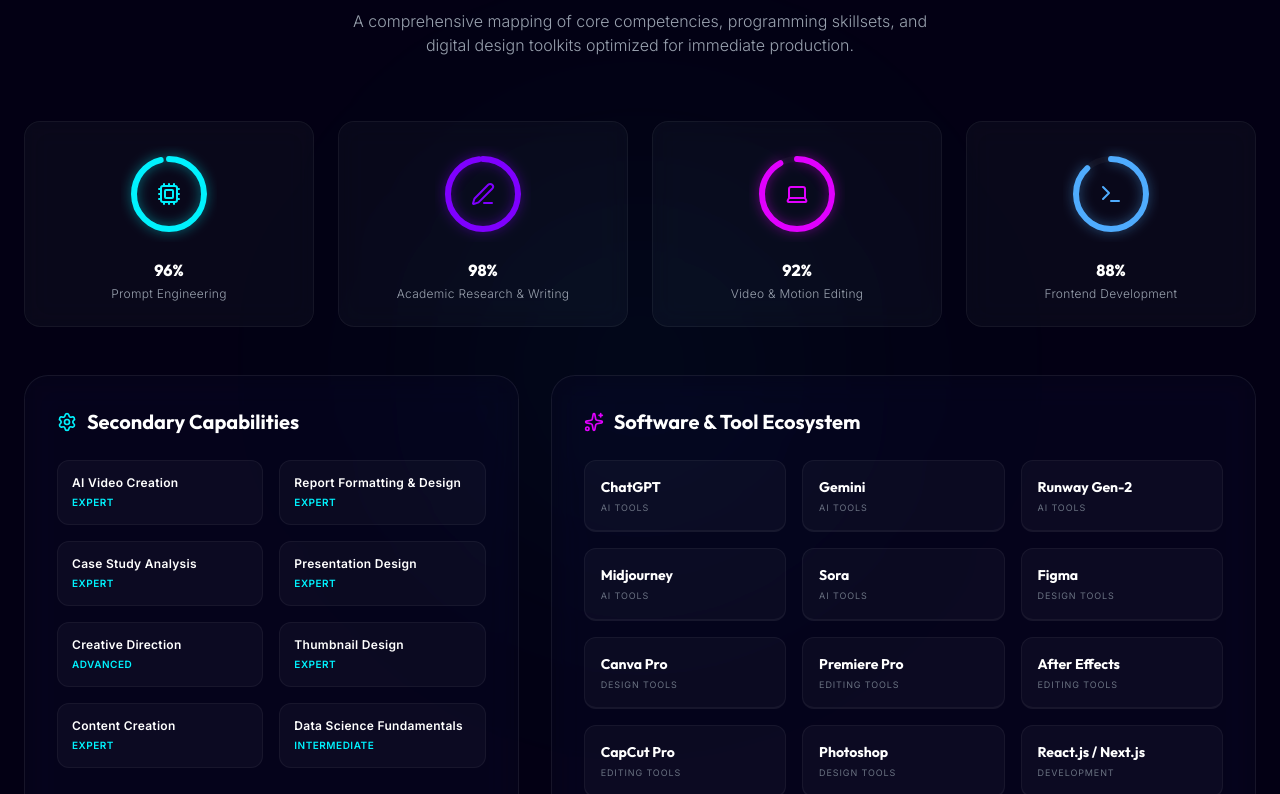
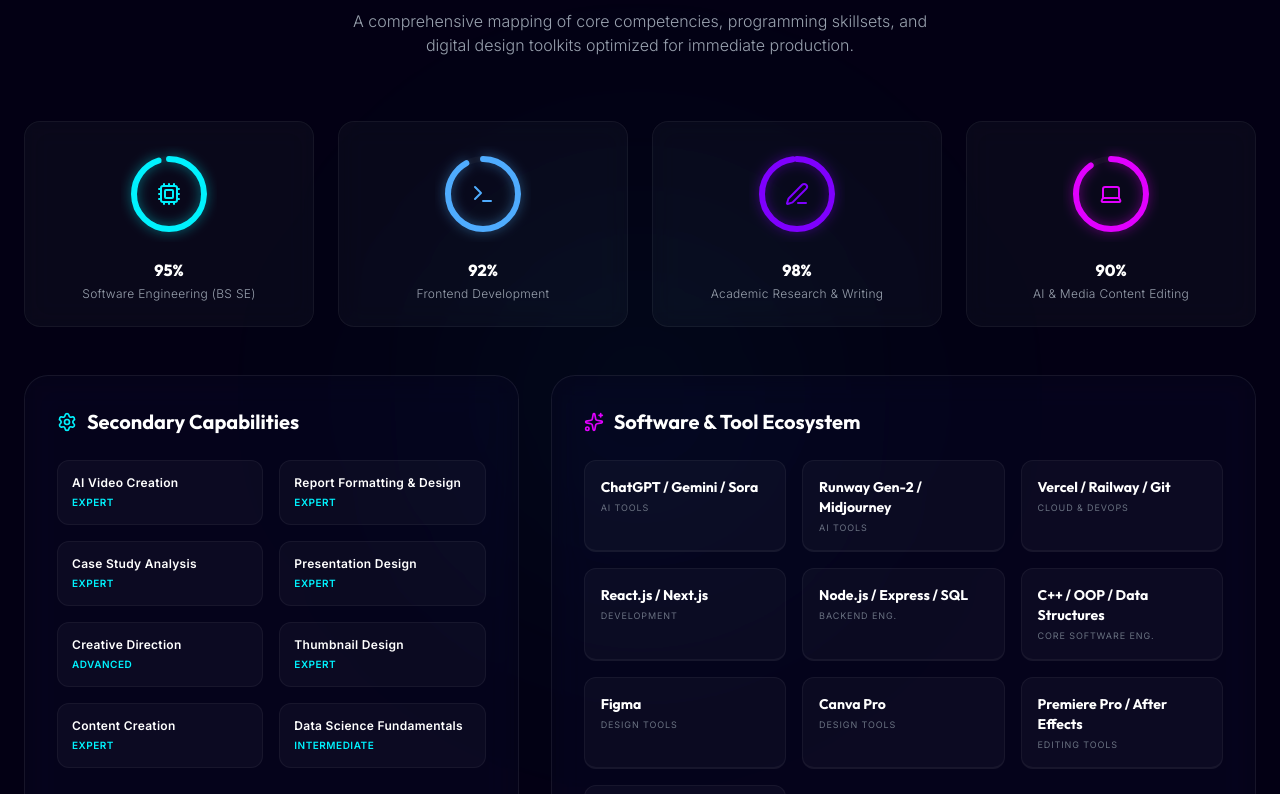
Before and after one commit to BuildsByMT/portfolio-mine, a Next.js app: page / in a window 1280 px wide. Shown: the part 5546-6340 px from the top of the page. Built offline with nearby package versions, Linux system fonts and the light colour scheme.

Commit message:
Feat: Reorder core skills for software engineering priority, group AI tools, add prominent text URLs to projects modal, and add fiverr booking option inside services modal

```diff
--- a/src/components/sections/Portfolio.tsx
+++ b/src/components/sections/Portfolio.tsx
@@ -309,15 +309,27 @@
                     </div>
 
                     {selectedProject.link !== "#" && (
+                      <div className="flex flex-col gap-2 mt-4">
                         <a
                           href={selectedProject.link}
                           target={selectedProject.link.startsWith("http") ? "_blank" : undefined}
                           rel={selectedProject.link.startsWith("http") ? "noopener noreferrer" : undefined}
-                        className="mt-4 flex items-center justify-center gap-1.5 py-2.5 rounded-xl bg-[#00f2fe] hover:bg-[#4facfe] text-black font-sans text-xs font-bold uppercase tracking-wider transition-colors"
+                          className="w-full flex items-center justify-center gap-1.5 py-3 rounded-xl bg-[#00f2fe] hover:bg-[#4facfe] text-black font-sans text-xs font-bold uppercase tracking-wider transition-colors hover:scale-[1.02]"
                         >
-                        {selectedProject.link.includes("fiverr.com") ? "Order on Fiverr" : "View Live Project"}
+                          {selectedProject.link.includes("fiverr.com") ? "Order on Fiverr" : "Launch Live Website"}
                           <ArrowUpRight className="w-3.5 h-3.5 text-black" />
                         </a>
+
+                        {/* Prominent clickable text link showing exact site address */}
+                        <a
+                          href={selectedProject.link}
+                          target="_blank"
+                          rel="noopener noreferrer"
+                          className="text-[11px] text-center text-[#00f2fe]/80 hover:text-[#00f2fe] hover:underline font-mono break-all mt-1.5 transition-colors tracking-wide"
+                        >
+                          {selectedProject.link.replace("https://", "")} ↗
+                        </a>
+                      </div>
                     )}
                   </div>
 
--- a/src/components/sections/Services.tsx
+++ b/src/components/sections/Services.tsx
@@ -5,7 +5,7 @@
 import {
   Video, Film, Mic, GraduationCap, FileText,
   BarChart, BookOpen, Presentation, Sparkles,
-  Image as ImageIcon, Edit, Share2, X, ArrowLeft, ArrowRight
+  Image as ImageIcon, Edit, Share2, X, ArrowLeft, ArrowRight, ArrowUpRight
 } from "lucide-react";
 
 const SERVICE_GROUPS = [
@@ -316,16 +316,28 @@
                         </div>
                       </div>
 
-                      {/* CTA Button */}
+                      {/* CTA Buttons Row */}
+                      <div className="flex flex-col sm:flex-row gap-2 mt-auto">
                         <button
                           onClick={() => {
                             setSelectedGroup(null);
                             handleScrollToContact(service.title);
                           }}
-                        className="w-full py-2.5 rounded-xl bg-white/5 hover:bg-gradient-to-r hover:from-[#7f00ff] hover:to-[#e100ff] border border-white/10 hover:border-transparent text-white font-sans text-xs font-semibold uppercase tracking-wider transition-all duration-300 cursor-pointer"
+                          className="flex-1 py-2.5 rounded-xl bg-white/5 hover:bg-white/10 border border-white/10 text-white font-sans text-xs font-semibold uppercase tracking-wider transition-all duration-300 cursor-pointer text-center"
                         >
                           Book Service
                         </button>
+
+                        <a
+                          href="https://www.fiverr.com/muzammil787?public_mode=true"
+                          target="_blank"
+                          rel="noopener noreferrer"
+                          className="flex-1 py-2.5 rounded-xl bg-gradient-to-r from-emerald-500/20 to-emerald-600/20 hover:from-emerald-500 hover:to-emerald-600 border border-emerald-500/30 hover:border-transparent text-emerald-400 hover:text-white font-sans text-xs font-semibold uppercase tracking-wider transition-all duration-300 text-center flex items-center justify-center gap-1.5"
+                        >
+                          Order on Fiverr
+                          <ArrowUpRight className="w-3 h-3" />
+                        </a>
+                      </div>
                     </div>
                   ))}
                 </div>
--- a/src/components/sections/Skills.tsx
+++ b/src/components/sections/Skills.tsx
@@ -5,10 +5,10 @@
 import { Sparkles, Terminal, Laptop, Cpu, Settings, Edit3 } from "lucide-react";
 
 const CORE_SKILLS = [
-  { name: "Prompt Engineering", percentage: 96, color: "#00f2fe", icon: Cpu },
+  { name: "Software Engineering (BS SE)", percentage: 95, color: "#00f2fe", icon: Cpu },
+  { name: "Frontend Development", percentage: 92, color: "#4facfe", icon: Terminal },
   { name: "Academic Research & Writing", percentage: 98, color: "#7f00ff", icon: Edit3 },
-  { name: "Video & Motion Editing", percentage: 92, color: "#e100ff", icon: Laptop },
-  { name: "Frontend Development", percentage: 88, color: "#4facfe", icon: Terminal },
+  { name: "AI & Media Content Editing", percentage: 90, color: "#e100ff", icon: Laptop },
 ];
 
 const SECONDARY_SKILLS = [
@@ -23,18 +23,16 @@
 ];
 
 const TOOLS = [
-  { name: "ChatGPT", category: "AI Tools", glow: "hover:shadow-[0_0_15px_rgba(16,163,127,0.3)] hover:border-[#10a37f]" },
-  { name: "Gemini", category: "AI Tools", glow: "hover:shadow-[0_0_15px_rgba(74,144,226,0.3)] hover:border-[#4a90e2]" },
-  { name: "Runway Gen-2", category: "AI Tools", glow: "hover:shadow-[0_0_15px_rgba(225,0,255,0.3)] hover:border-[#e100ff]" },
-  { name: "Midjourney", category: "AI Tools", glow: "hover:shadow-[0_0_15px_rgba(0,242,254,0.3)] hover:border-[#00f2fe]" },
-  { name: "Sora", category: "AI Tools", glow: "hover:shadow-[0_0_15px_rgba(127,0,255,0.3)] hover:border-[#7f00ff]" },
+  { name: "ChatGPT / Gemini / Sora", category: "AI Tools", glow: "hover:shadow-[0_0_15px_rgba(16,163,127,0.3)] hover:border-[#10a37f]" },
+  { name: "Runway Gen-2 / Midjourney", category: "AI Tools", glow: "hover:shadow-[0_0_15px_rgba(225,0,255,0.3)] hover:border-[#e100ff]" },
+  { name: "Vercel / Railway / Git", category: "Cloud & Devops", glow: "hover:shadow-[0_0_15px_rgba(255,255,255,0.25)] hover:border-white/30" },
+  { name: "React.js / Next.js", category: "Development", glow: "hover:shadow-[0_0_15px_rgba(0,216,255,0.3)] hover:border-[#00d8ff]" },
+  { name: "Node.js / Express / SQL", category: "Backend Eng.", glow: "hover:shadow-[0_0_15px_rgba(141,197,63,0.3)] hover:border-[#8dc53f]" },
+  { name: "C++ / OOP / Data Structures", category: "Core Software Eng.", glow: "hover:shadow-[0_0_15px_rgba(0,102,204,0.3)] hover:border-[#0066cc]" },
   { name: "Figma", category: "Design Tools", glow: "hover:shadow-[0_0_15px_rgba(242,78,29,0.3)] hover:border-[#f24e1d]" },
   { name: "Canva Pro", category: "Design Tools", glow: "hover:shadow-[0_0_15px_rgba(0,196,204,0.3)] hover:border-[#00c4cc]" },
-  { name: "Premiere Pro", category: "Editing Tools", glow: "hover:shadow-[0_0_15px_rgba(153,153,255,0.3)] hover:border-[#9999ff]" },
-  { name: "After Effects", category: "Editing Tools", glow: "hover:shadow-[0_0_15px_rgba(204,102,255,0.3)] hover:border-[#cc66ff]" },
-  { name: "CapCut Pro", category: "Editing Tools", glow: "hover:shadow-[0_0_15px_rgba(255,0,127,0.3)] hover:border-[#ff007f]" },
-  { name: "Photoshop", category: "Design Tools", glow: "hover:shadow-[0_0_15px_rgba(49,163,243,0.3)] hover:border-[#31a3f3]" },
-  { name: "React.js / Next.js", category: "Development", glow: "hover:shadow-[0_0_15px_rgba(0,216,255,0.3)] hover:border-[#00d8ff]" }
+  { name: "Premiere Pro / After Effects", category: "Editing Tools", glow: "hover:shadow-[0_0_15px_rgba(153,153,255,0.3)] hover:border-[#9999ff]" },
+  { name: "CapCut Pro / Photoshop", category: "Editing & Design", glow: "hover:shadow-[0_0_15px_rgba(255,0,127,0.3)] hover:border-[#ff007f]" }
 ];
 
 function SkillDial({ percentage, color, label, icon: Icon }: { percentage: number; color: string; label: string; icon: any }) {
```
Lines whose indentation alone changed are shown as unchanged.
